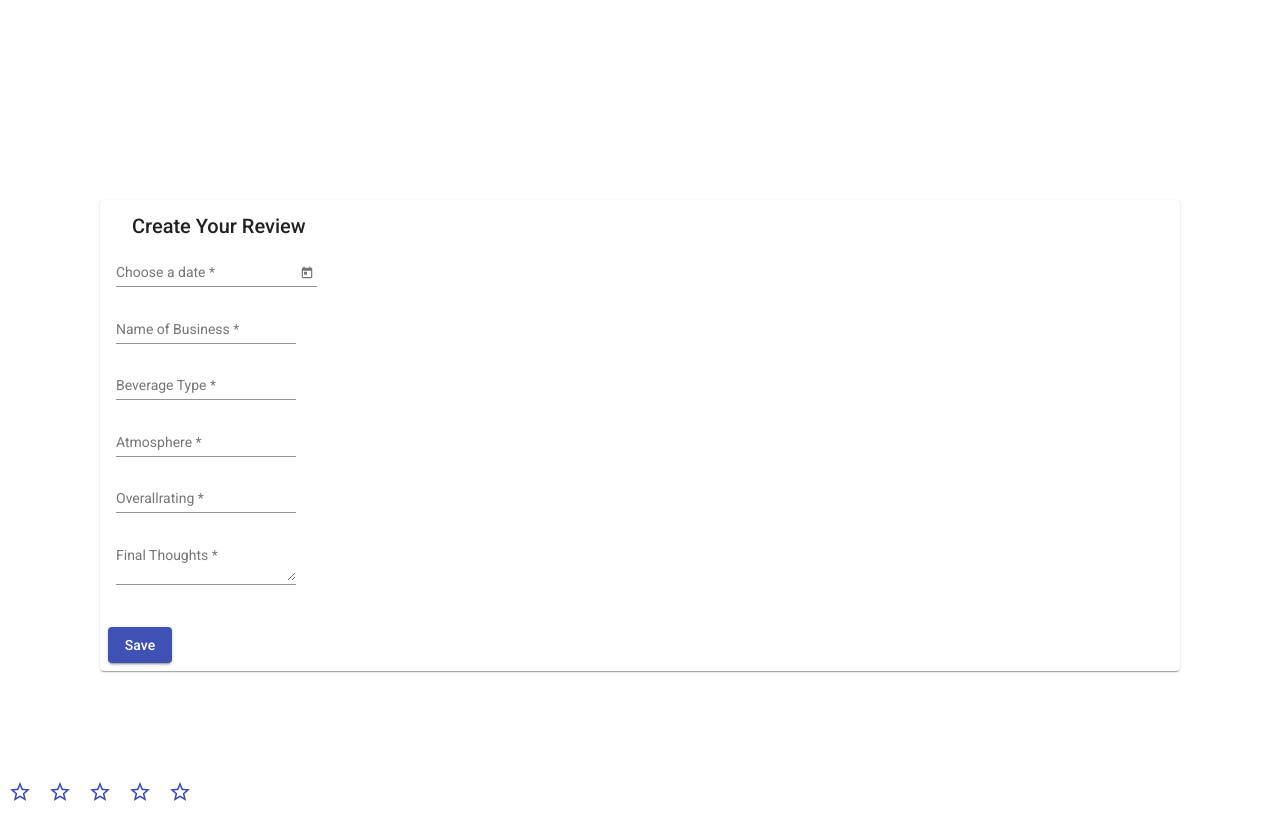
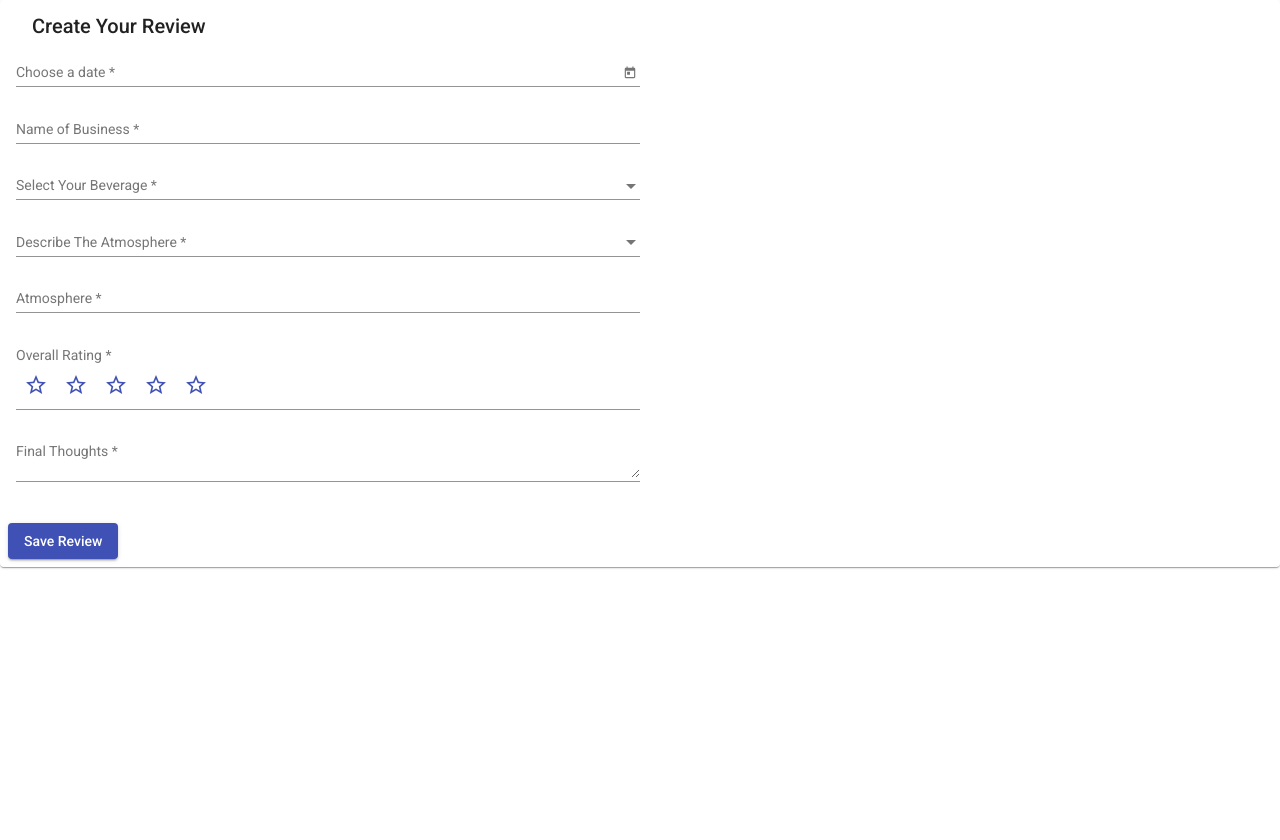
Before and after one commit to sagentr/Frontend-Coffee1, an Angular app: page / in a window 1280 px wide. Shown: the top 840 px of the page. After the commit the page ends 800 px from the top, so only its background shows below. Built offline with nearby package versions, Linux system fonts and the light colour scheme.

Commit message:
Added Dropdown Features to form

```diff
--- a/src/app/app.component.html
+++ b/src/app/app.component.html
@@ -1,2 +1,2 @@
 <app-review-create></app-review-create>
-<app-star-rating></app-star-rating>
+<!-- <app-star-rating></app-star-rating> -->
--- a/src/app/review-create/review-create.component.css
+++ b/src/app/review-create/review-create.component.css
@@ -1,4 +1,4 @@
-
+/*
 
 .form-container{
     padding-top:100px;
@@ -9,3 +9,8 @@
 .margin-left mat-radio-button:not(:first-child){
     margin-left:30px;
 }
+ */
+
+ .mat-form-field {
+     width: 50%;
+ }
--- a/src/app/review-create/review-create.component.html
+++ b/src/app/review-create/review-create.component.html
@@ -67,7 +67,7 @@
     </div>
 </div> -->
 
-<form [formGroup]="createReviewForm"class="form-container">
+<form [formGroup]="createReviewForm" class="form-container">
     <mat-card>
         <mat-card-header>
             <mat-card-title>
@@ -91,7 +91,7 @@
                 </div>
             </div>
             <div class="row">
-                <div class="col-sm-6">
+                <div>
                     <mat-form-field>
                         <input formControlName="nameOfBusiness" matInput placeholder="Name of Business">
                     </mat-form-field>
@@ -100,26 +100,50 @@
             <div class="row">
                 <div class="text-center col-md-6">
                     <mat-form-field class="full-width">
-                        <input formControlName="beverageName" matInput placeholder="Beverage Type">
+                        <mat-label>Select Your Beverage</mat-label>
+                        <mat-select formControlName="beverageName" id="beverageName" >
+                            <mat-option value="hotcoffee">Hot Coffee</mat-option>
+                            <mat-option value="icedcoffee">Iced Coffee</mat-option>
+                            <mat-option value="coldbrew">Cold Brew</mat-option>
+                            <mat-option value="latte">Latte</mat-option>
+                            <mat-option value="americano">Americano</mat-option>
+                            <mat-option value="espresso">Espresso</mat-option>
+                            <mat-option value="machiato">Machiato</mat-option>
+                            <mat-option value="frappucino">Frappucino</mat-option>
+                            <mat-option value="tea">Tea</mat-option>
+                            <mat-option value="Other">Other</mat-option>
+
+                        </mat-select>
+
                     </mat-form-field>
                 </div>
                 <div class="text-center col-md-6">
                     <mat-form-field class="full-width">
-                        <input formControlName="atmosphere" matInput placeholder="Atmosphere">
+                        <mat-label>Describe The Atmosphere</mat-label>
+                        <mat-select formControlName="atmosphere" id="atmosphere" multiple >
+                            <mat-option value="Industrial">Industrial</mat-option>
+                            <mat-option value="Rustic">Rustic</mat-option>
+                            <mat-option value="Chic">Chic</mat-option>
+                            <mat-option value="Cottage-Core">Cottage-Core</mat-option>
+                            <mat-option value="Loud">Loud</mat-option>
+                            <mat-option value="Busy">Busy</mat-option>
+                            <mat-option value="Quiet">Quiet</mat-option>
+                        </mat-select>
                     </mat-form-field>
                 </div>
             </div>
-            <!-- <div class="row">
+             <div class="row">
                 <div class="col-sm-6">
                     <mat-form-field>
                         <input formControlName="atmosphere" matInput placeholder="Atmosphere" />
                     </mat-form-field>
                 </div>
-            </div> -->
+            </div>
             <div class="row">
                 <div class="col-md-6">
                     <mat-form-field>
-                        <input formControlName="overallRating" matInput placeholder="Overallrating" />
+                        <input formControlName="overallRating" matInput placeholder="Overall Rating" />
+                        <app-star-rating></app-star-rating>
                     </mat-form-field>
                     <!-- <mat-form-field>
                         <textarea formControlName="summary" matInput placeholder="Final Thoughts"></textarea>
@@ -140,7 +164,7 @@
         </mat-card-content>
         <mat-card-actions>
             <button (click)="saveForm()" color="primary" mat-raised-button>
-                Save
+                Save Review
             </button>
         </mat-card-actions>
     </mat-card>
--- a/src/app/review-create/review-create.component.ts
+++ b/src/app/review-create/review-create.component.ts
@@ -22,6 +22,8 @@ export class ReviewCreateComponent implements OnInit {
 
 saveForm(){
   console.log('Form data is ', this.createReviewForm.value);
+
+  // this.createReviewForm.value.starReviewvalue
 }
 
   ngOnInit(): void {
--- a/src/app/star-rating/star-rating.component.ts
+++ b/src/app/star-rating/star-rating.component.ts
@@ -1,5 +1,6 @@
-import { Component, OnInit } from '@angular/core';
+import { Component, OnInit, } from '@angular/core';
 import { MatSnackBar } from '@angular/material/snack-bar';
+import { ControlValueAccessor, NG_VALUE_ACCESSOR } from '@angular/forms'
 
 
 @Component({
```
Also changed, not shown: src/app/app.module.ts (+7 -2 lines).
